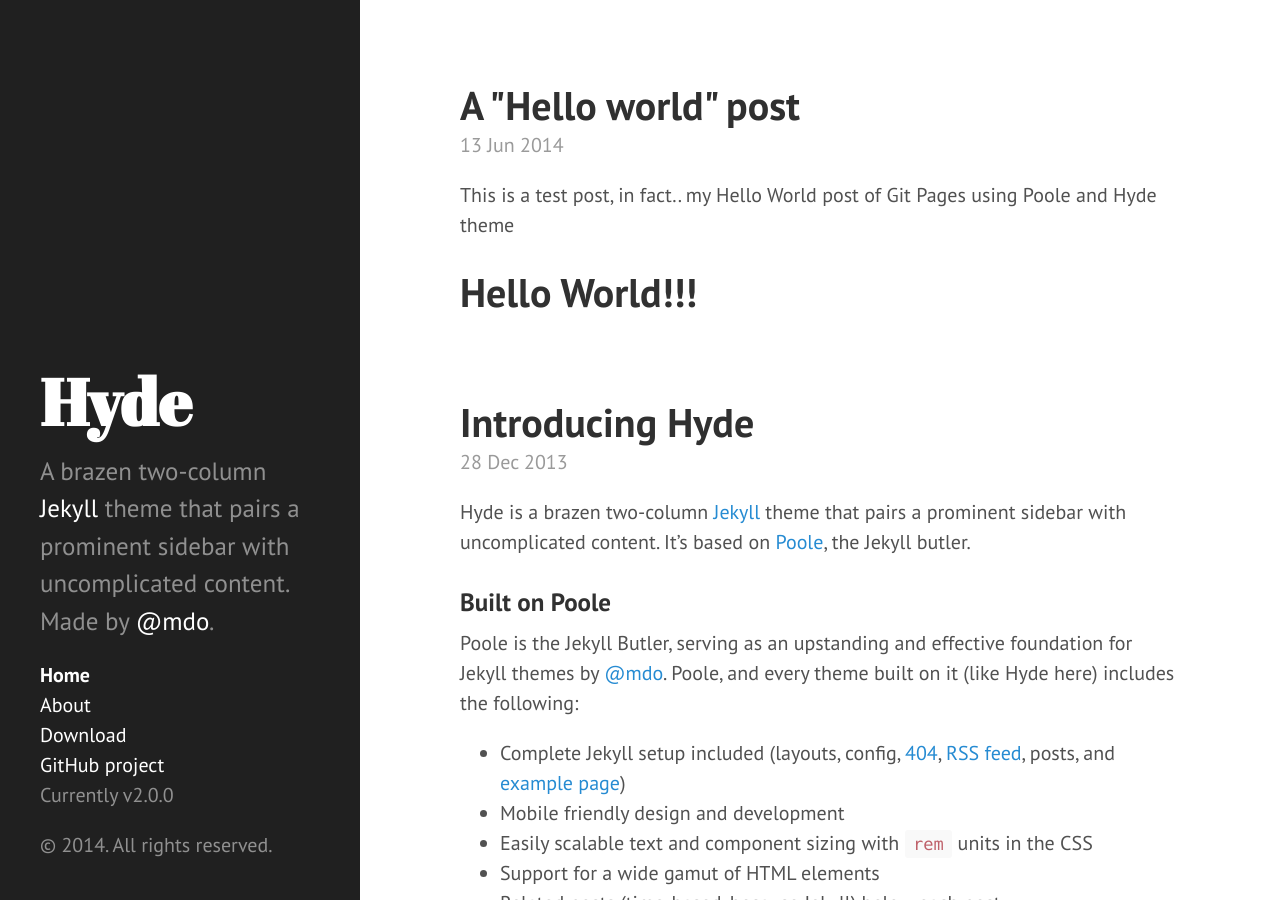
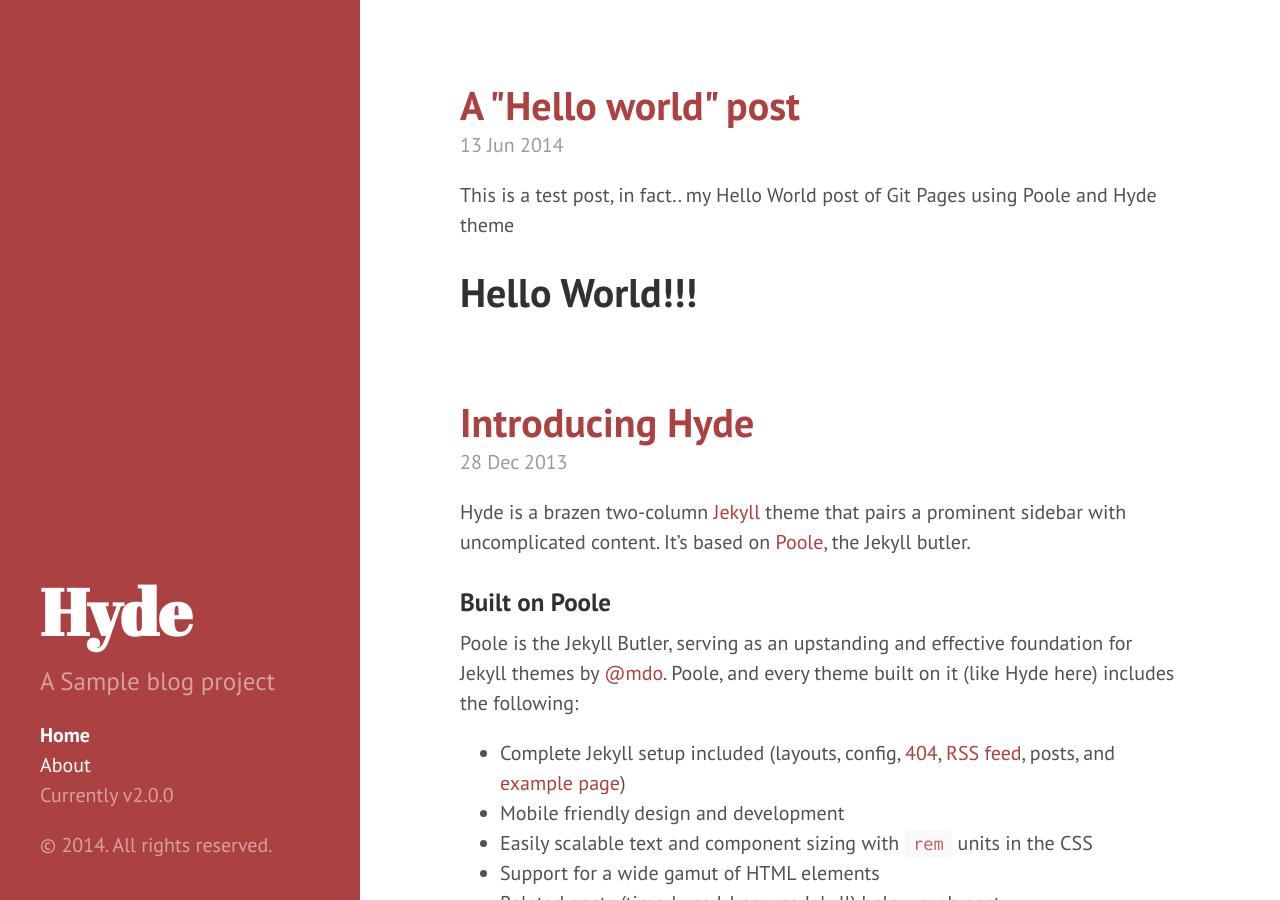
Before and after one commit to olakara/olakara.github.io, a Jekyll site: the page built from index.html, in a window 1280 px wide and 900 px high. Built offline with Jekyll 4.4.1, drawn with Linux system fonts in a browser that asks for light colours; Markdown is read by kramdown in place of the engine named in the settings; the list of posts is cut into pages by our own code.

Commit message:
Some config changes

```diff
--- a/_config.yml
+++ b/_config.yml
@@ -8,8 +8,8 @@
 # Setup
 title:            Hyde
 tagline:          'A Jekyll theme'
-description:      'A brazen two-column <a href="http://jekyllrb.com" target="_blank">Jekyll</a> theme that pairs a prominent sidebar with uncomplicated content. Made by <a href="https://twitter.com/mdo" target="_blank">@mdo</a>.'
-url:              http://hyde.getpoole.com
+description:      'A Sample blog project'
+url:              http://olakara.github.io
 
 author:
   name:           'Mark Otto'
--- a/_includes/sidebar.html
+++ b/_includes/sidebar.html
@@ -26,8 +26,7 @@
         {% endif %}
       {% endfor %}
 
-      <li class="sidebar-nav-item"><a href="{{ site.github.repo }}/archive/v{{ site.version }}.zip">Download</a></li>
-      <li class="sidebar-nav-item"><a href="{{ site.github.repo }}">GitHub project</a></li>
+
       <li class="sidebar-nav-item">Currently v{{ site.version }}</li>
     </ul>
 
--- a/_layouts/default.html
+++ b/_layouts/default.html
@@ -3,7 +3,7 @@
 
   {% include head.html %}
 
-  <body>
+  <body class="theme-base-08">
 
     {% include sidebar.html %}
 
```
